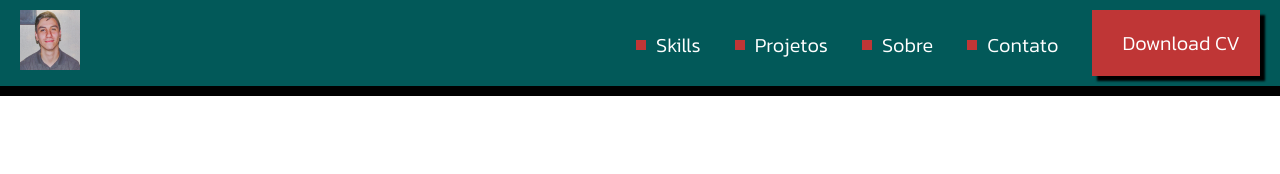
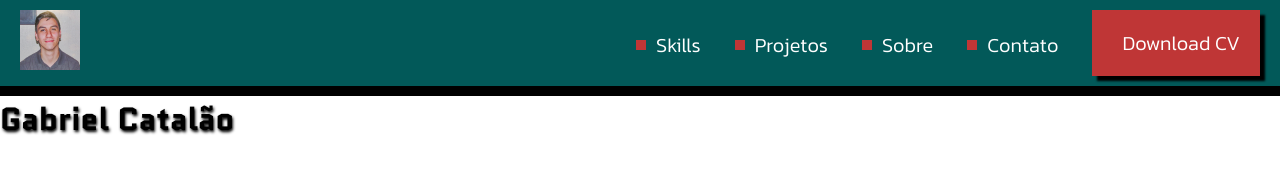
Before and after one commit to gabrielcatalao/Projeto-portfolio, a plain HTML site: page index.html in a window 1280 px wide. Drawn offline with Linux system fonts and the light colour scheme; files that its build step writes are made by us from their sources.

Commit message:
add <h1> in index.html

```diff
--- a/index.html
+++ b/index.html
@@ -28,5 +28,6 @@
             <a id="button" href="" em='en'>Download CV</a>
         </nav>
     </header>
+    <h1>Gabriel Catalão</h1>
 </body>
 </html>
```
